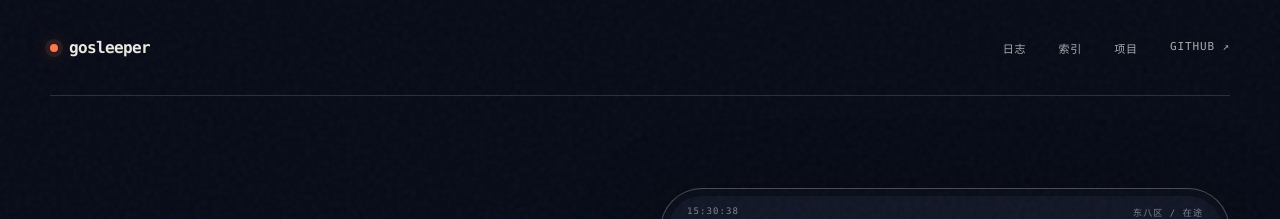
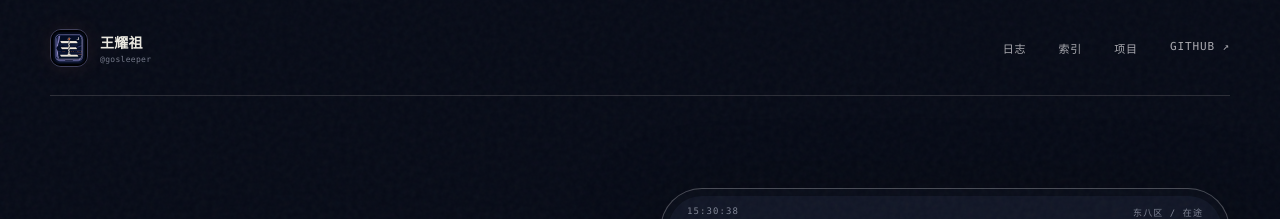
Before and after one commit to gosleeper/gosleeper.github.io, a Jekyll site: the page built from index.html, in a window 1280 px wide. Shown: the top 219 px of the page. Built offline with Jekyll 4.4.1, drawn with Linux system fonts in a browser that asks for light colours; the list of posts is cut into pages by our own code.

Commit message:
brand: add Wang Yaozu personal identity
* brand: replace H2O icon with Wang Yaozu identity

* brand: replace H2O icon with Wang Yaozu identity

* brand: replace H2O icon with Wang Yaozu identity

* brand: add Wang Yaozu identity asset

* brand: add Wang Yaozu identity asset

* brand: add Wang Yaozu identity asset

```diff
--- a/_includes/head.html
+++ b/_includes/head.html
@@ -11,7 +11,9 @@
   <meta property="og:description" content="{{ page.excerpt | default: site.description | strip_html | strip_newlines | truncate: 150 }}">
   <title>{% if page.title %}{{ page.title }} · {{ site.nickname }}{% else %}{{ site.title }}{% endif %}</title>
   <link rel="canonical" href="{{ page.url | absolute_url }}">
-  <link rel="icon" href="{{ '/favicon.ico' | relative_url }}">
+  <link rel="icon" type="image/png" sizes="64x64" href="{{ '/assets/img/wang-yaozu-icon.png' | relative_url }}">
+  <link rel="shortcut icon" href="{{ '/favicon.ico' | relative_url }}">
+  <link rel="apple-touch-icon" href="{{ '/assets/img/wang-yaozu-id.png' | relative_url }}">
   <link rel="alternate" type="application/rss+xml" href="{{ '/rss.xml' | relative_url }}" title="{{ site.title }}">
   <link rel="stylesheet" href="{{ '/assets/css/nightlog.css' | relative_url }}">
 </head>
--- a/_includes/header.html
+++ b/_includes/header.html
@@ -1,7 +1,7 @@
 <header class="site-header" data-site-header>
   <a class="wordmark" href="{{ '/' | relative_url }}" aria-label="返回首页">
-    <span class="wordmark-signal" aria-hidden="true"></span>
-    <span>gosleeper</span>
+    <img class="identity-avatar" src="{{ '/assets/img/wang-yaozu-id.png' | relative_url }}" alt="">
+    <span class="identity-name"><strong>王耀祖</strong><small>@gosleeper</small></span>
   </a>
   <nav class="site-nav" aria-label="主要导航">
     <a href="{{ '/#notes' | relative_url }}">日志</a>
--- a/assets/css/nightlog.css
+++ b/assets/css/nightlog.css
@@ -29,7 +29,11 @@ button, a { -webkit-tap-highlight-color: transparent; }
 .reading-progress span { display: block; width: 0; height: 100%; background: var(--signal); }
 
 .site-header { width: var(--page); height: 96px; margin: auto; display: flex; align-items: center; justify-content: space-between; border-bottom: 1px solid var(--line); position: relative; z-index: 30; }
-.wordmark { display: inline-flex; align-items: center; gap: 11px; font: 700 16px var(--utility); letter-spacing: -.04em; }
+.wordmark { display: inline-flex; align-items: center; gap: 12px; }
+.identity-avatar { width: 38px; height: 38px; border: 1px solid rgba(141,136,184,.42); border-radius: 11px; object-fit: cover; box-shadow: 0 0 22px rgba(255,120,73,.09); }
+.identity-name { display: flex; flex-direction: column; gap: 1px; line-height: 1; }
+.identity-name strong { font: 600 14px var(--display); letter-spacing: .02em; }
+.identity-name small { color: #747989; font: 8px var(--utility); letter-spacing: .04em; }
 .wordmark-signal, .footer-signal { width: 8px; height: 8px; border-radius: 50%; background: var(--signal); box-shadow: 0 0 0 5px rgba(255, 120, 73, .11), 0 0 22px rgba(255, 120, 73, .6); }
 .site-nav { display: flex; gap: 32px; font: 11px var(--utility); letter-spacing: .08em; text-transform: uppercase; }
 .site-nav a { color: var(--paper-dim); transition: color .2s, transform .2s; }
@@ -196,6 +200,7 @@ button, a { -webkit-tap-highlight-color: transparent; }
   :root { --page: calc(100vw - 32px); }
   body { font-size: 16px; }
   .site-header { height: 68px; }
+  .identity-avatar { width: 34px; height: 34px; border-radius: 10px; }
   .site-nav a:nth-child(1), .site-nav a:nth-child(3) { display: none; }
   .hero { padding-top: 60px; gap: 58px; }
   .hero h1 { font-size: clamp(44px, 13.2vw, 66px); }
```
Also changed, not shown: assets/img/wang-yaozu-icon.png (added), assets/img/wang-yaozu-id.png (added), favicon.ico.
